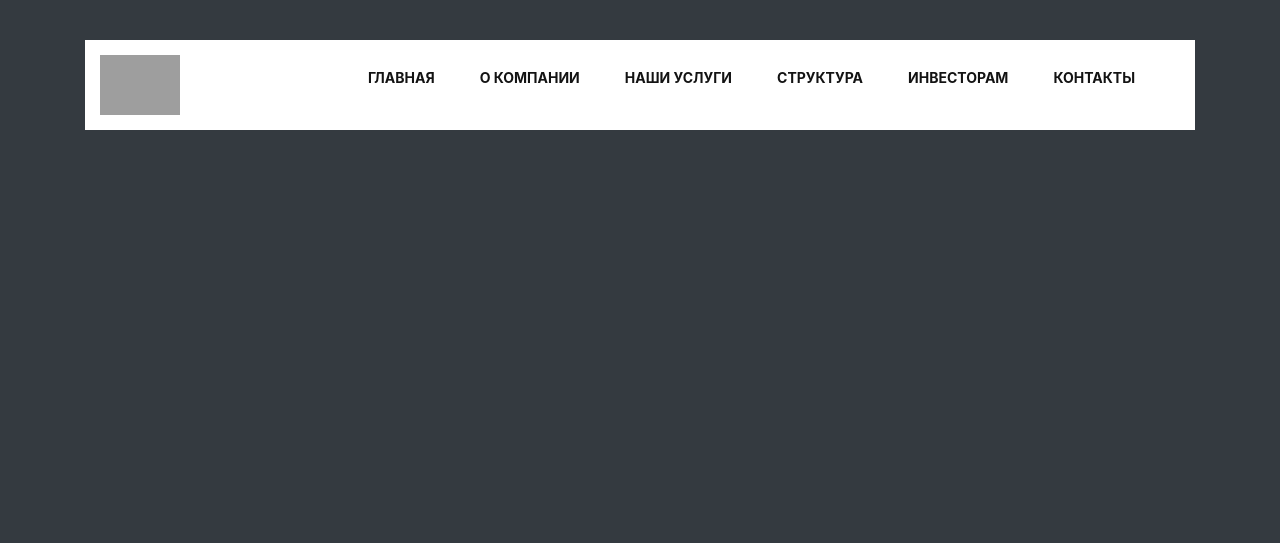
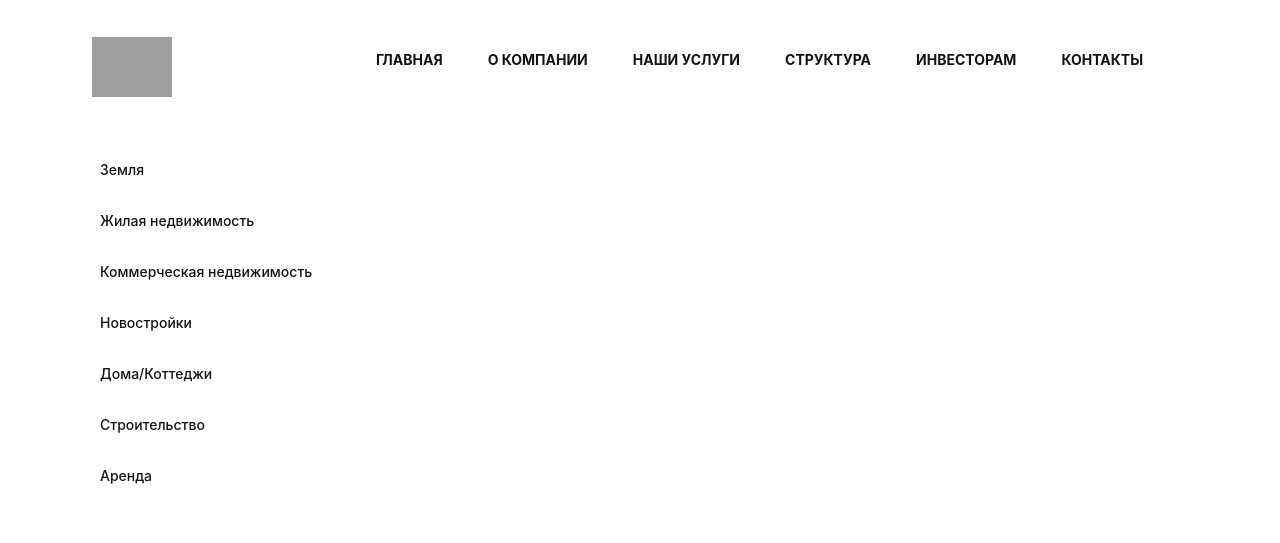
Before and after one commit to squuze/investstroy, a plain HTML site: page index.html in a window 1280 px wide. Drawn offline with nearby package versions, Linux system fonts and the light colour scheme; grey boxes are pictures that could not be loaded.

Commit message:
left sidebar_menu

```diff
--- a/css/style.css
+++ b/css/style.css
@@ -9,9 +9,10 @@ body{
 }
 
 .top-nav{
-  margin-top: 40px;
+  margin-top: 30px;
   background-color: #fff;
-  padding: 15px;
+  padding: 7px;
+  margin-bottom: 15px;
 }
 
 .top-nav_menu{
@@ -28,7 +29,7 @@ body{
   text-transform: uppercase;
   text-decoration: none;
   color: #131313;
-  font-weight: 700;
+  font-weight: 650;
 }
 
 .top-nav_menu a::after{
@@ -48,3 +49,41 @@ body{
 .top-nav_menu a:hover::after{
   transform: translateY(38px) scale(1);
 }
+
+.left-sidebar{
+  background-color: #fff;
+}
+
+.left-sidebar_menu{
+  list-style: none;
+  padding: 0;
+}
+
+.left-sidebar_menu li{
+  padding: 15px;
+}
+
+.left-sidebar_menu:first-child{
+  padding-top: 25px;
+}
+
+.left-sidebar_menu:last-child{
+  padding-bottom: 25px;
+}
+
+.left-sidebar_menu a{
+  text-decoration: none;
+  color: #131313;
+  font-weight: 500;
+  display: block;
+}
+
+.left-sidebar_menu a:hover{
+  color: #fff;
+  text-decoration: none;
+}
+
+.left-sidebar_menu li:hover{
+  background-color:  #448afc;
+  transition: all 0.2s;
+}
--- a/index.html
+++ b/index.html
@@ -9,7 +9,7 @@
     <link href="https://fonts.googleapis.com/css?family=Roboto:400,700&amp;subset=cyrillic" rel="stylesheet">
     <link rel="stylesheet" href="https://stackpath.bootstrapcdn.com/bootstrap/4.2.1/css/bootstrap.min.css" integrity="sha384-GJzZqFGwb1QTTN6wy59ffF1BuGJpLSa9DkKMp0DgiMDm4iYMj70gZWKYbI706tWS" crossorigin="anonymous">
   </head>
-  <body class="bg-dark">
+  <body>
     <div class="container">
       <div class="top-nav">
         <div class="row justify-content-between align-items-center">
@@ -30,6 +30,26 @@
           </div>
         </div>
       </div>
+
+      <div class="row">
+        <div class="col-md-4">
+          <div class="left-sidebar">
+            <ul class="left-sidebar_menu">
+              <li><a href="#">Земля</a></li>
+              <li><a href="#">Жилая недвижимость</a></li>
+              <li><a href="#">Коммерческая недвижимость</a></li>
+              <li><a href="#">Новостройки</a></li>
+              <li><a href="#">Дома/Коттеджи</a></li>
+              <li><a href="#">Строительство</a></li>
+              <li><a href="#">Аренда</a></li>
+            </ul>
+          </div>
+        </div>
+        <div class="col-md-8">
+
+        </div>
+      </div>
+
     </div>
 
     <script
```
